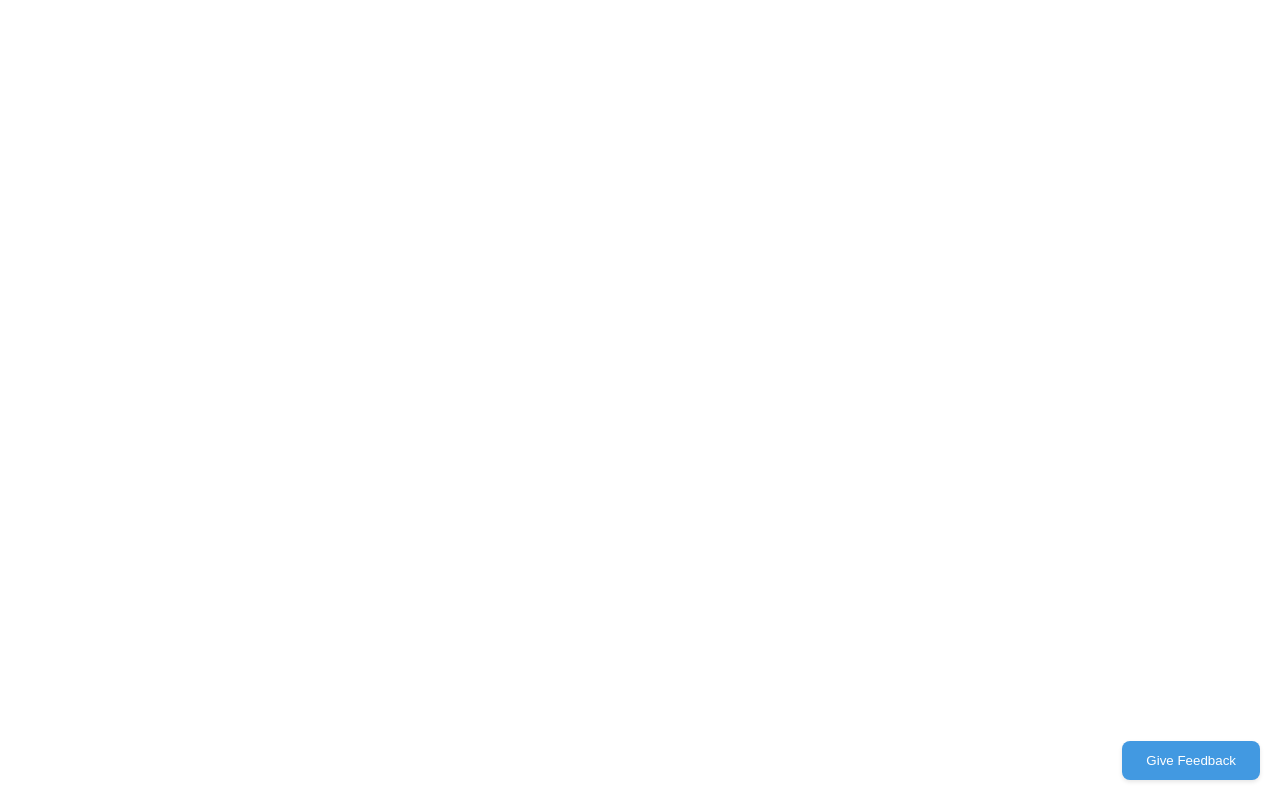
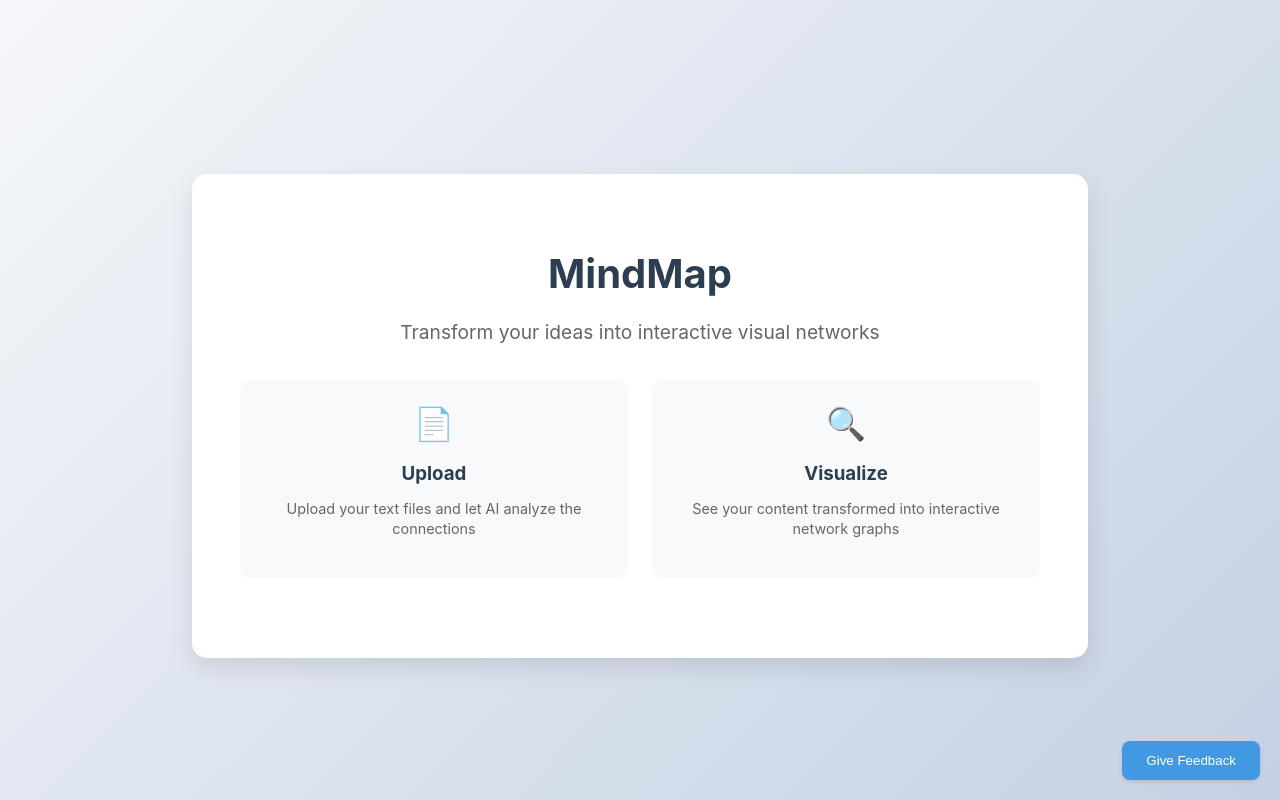
Before and after one commit to wmmaguire/mind-map, a React (Create React App) app in the folder client/: page / in a window 1280 px wide. Shown: the top 800 px of the page. Built offline with nearby package versions, Linux system fonts and the light colour scheme.

Commit message:
fix feedback display

```diff
--- a/client/src/App.css
+++ b/client/src/App.css
@@ -1,18 +1,25 @@
-.app {
+.App {
   min-height: 100vh;
   background: linear-gradient(135deg, #f5f7fa 0%, #c3cfe2 100%);
+  display: flex;
+  flex-direction: column;
 }
 
 .landing-container {
   display: flex;
+  flex-direction: column;
+  align-items: center;
   justify-content: center;
-  align-items: center;
   min-height: 100vh;
+  width: 100%;
+  max-width: 1200px;
+  margin: 0 auto;
   padding: 2rem;
 }
 
 .content {
   text-align: center;
+  margin-bottom: 2rem;
   background: white;
   padding: 3rem;
   border-radius: 15px;
@@ -29,9 +36,8 @@ h1 {
 }
 
 .description {
-  color: #666;
-  margin-bottom: 2rem;
-  font-size: 1.2rem;
+    color: #666;
+    font-size: 1.2rem;
   line-height: 1.6;
   animation: fadeIn 0.8s ease-out 0.2s backwards;
 }
@@ -58,18 +64,28 @@ h1 {
 
 .feature-card:hover,
 .feature-card:focus {
-  transform: translateY(-5px);
+   transform: translateY(-5px);
   box-shadow: 0 5px 15px rgba(0, 0, 0, 0.1);
-}
-
-.feature-card:focus {
-  outline: 2px solid #3498db;
-  outline-offset: 2px;
 }
 
 .feature-icon {
   font-size: 2rem;
   margin-bottom: 1rem;
+}
+
+h1 {
+  color: #2c3e50;
+  margin-bottom: 1rem;
+  font-size: 2.5rem;
+  animation: fadeIn 0.8s ease-out;
+}
+
+.description {
+  color: #666;
+  margin-bottom: 2rem;
+  font-size: 1.2rem;
+  line-height: 1.6;
+  animation: fadeIn 0.8s ease-out 0.2s backwards;
 }
 
 .feature-card h3 {
--- a/client/src/App.js
+++ b/client/src/App.js
@@ -10,7 +10,7 @@ function App() {
   const [showUpload, setShowUpload] = useState(false);
 
   const handleUploadComplete = (wasSuccessful) => {
-    setShowUpload(false); // Close the modal
+    setShowUpload(false);
     if (wasSuccessful) {
       setUploadSuccess(true);
       setTimeout(() => setUploadSuccess(false), 3000);
@@ -19,9 +19,6 @@ function App() {
 
   return (
     <div className="App">
-      <div className="landing-container">
-        <Landing />
-      </div>
       <Routes>
         <Route
           path="/"
@@ -70,10 +67,19 @@ function App() {
                   </div>
                 )}
               </div>
+              <Landing />
             </div>
           }
         />
-        <Route path="/visualize" element={<LibraryVisualize />} />
+        <Route
+          path="/visualize"
+          element={
+            <div>
+              <LibraryVisualize />
+              <Landing />
+            </div>
+          }
+        />
       </Routes>
     </div>
   );
```
